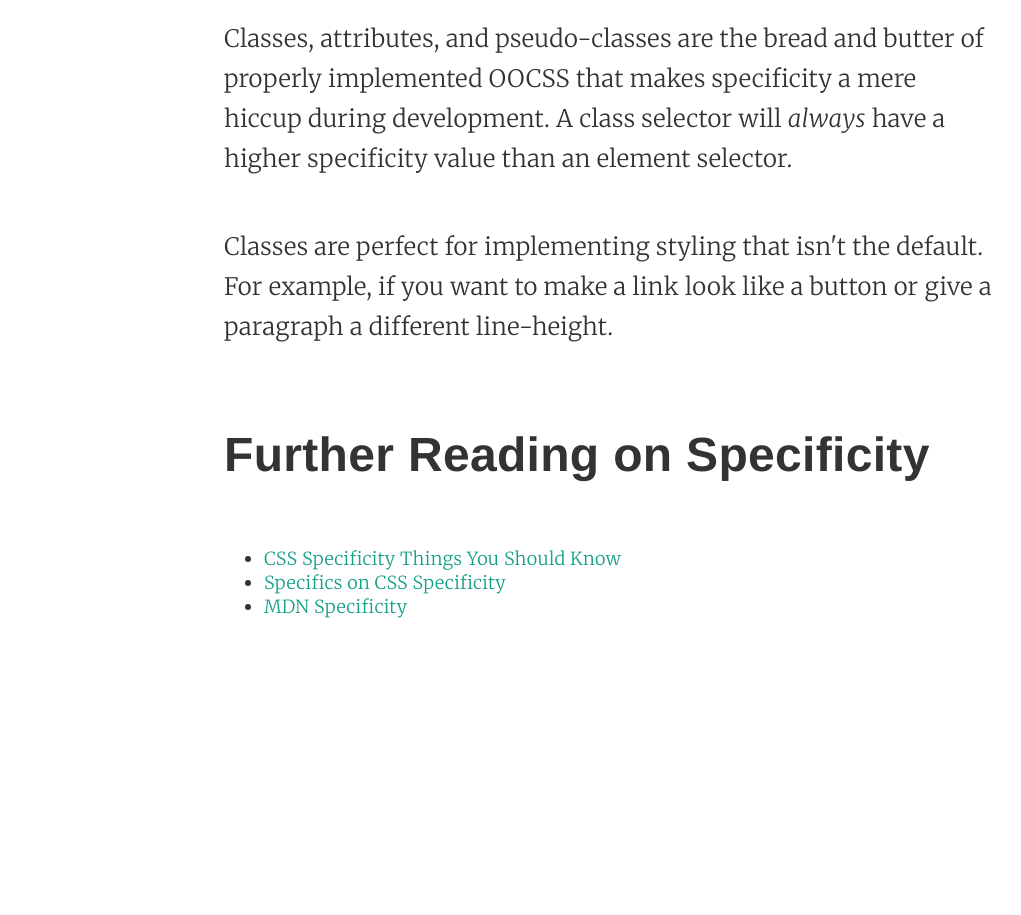
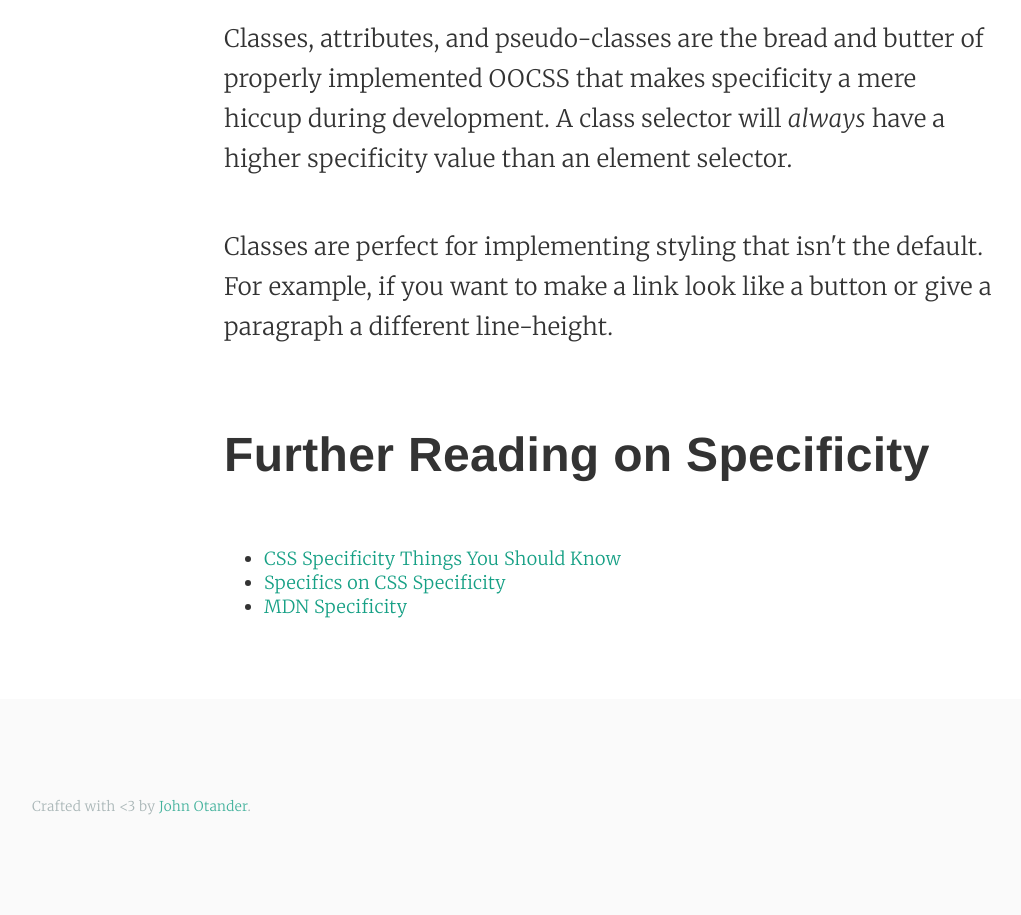
Before and after one commit to johno/specificity.co, a website: page index.html in a window 1280 px wide. Shown: the part 2423-3338 px from the top of the page, without its empty margins (32-1053 px from the left). Before the commit the page ends 3122 px from the top, so only its background shows below. Drawn offline with Linux system fonts and the light colour scheme.

Commit message:
Add a footer.

```diff
--- a/index.html
+++ b/index.html
@@ -86,6 +86,12 @@
       </ul>
     </div>
 
+    <footer class="p4 bg-very-light-gray">
+      <p class="mid-gray small mt1">
+        Crafted with <3 by <a href="https://twitter.com/4lpine">John Otander</a>.
+      </p>
+    </footer>
+
     <script>
       (function(i,s,o,g,r,a,m){i['GoogleAnalyticsObject']=r;i[r]=i[r]||function(){
       (i[r].q=i[r].q||[]).push(arguments)},i[r].l=1*new Date();a=s.createElement(o),
```
